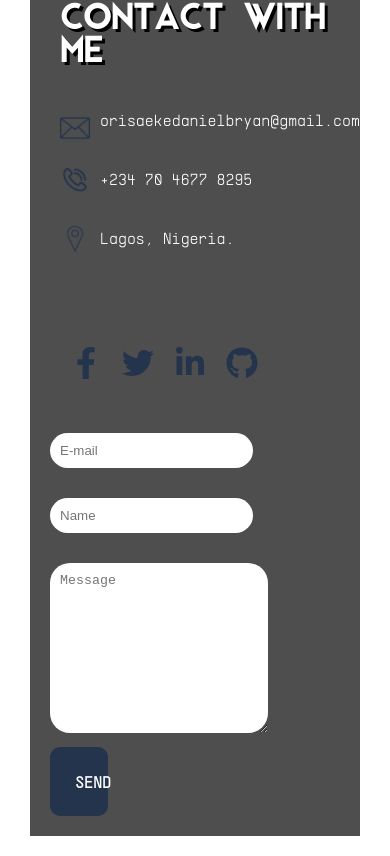
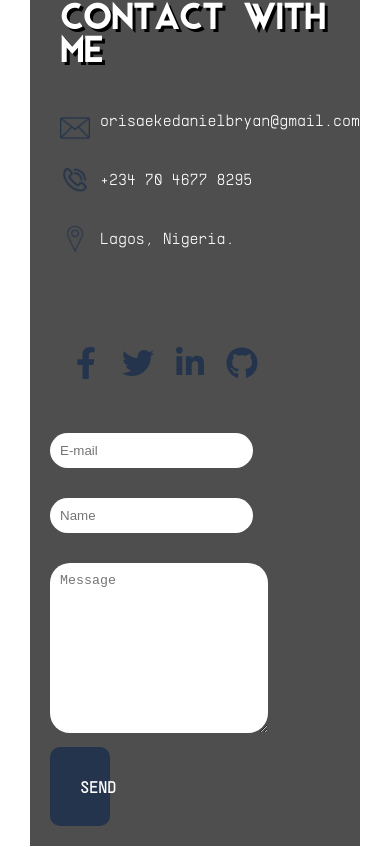
Before and after one commit to dannie-xoxo/my-portfolio, a React (Create React App) app: page / in a window 390 px wide. Shown: the part 2391-3247 px from the top of the page. Built offline with nearby package versions, Linux system fonts and the light colour scheme.

Commit message:
first commit

```diff
--- a/src/components/footer.css
+++ b/src/components/footer.css
@@ -98,7 +98,7 @@ input {
         flex-direction: column;
     }
      .btn1 {
-        padding: 25px;
+        padding: 30px;
      }
 
     }
```
